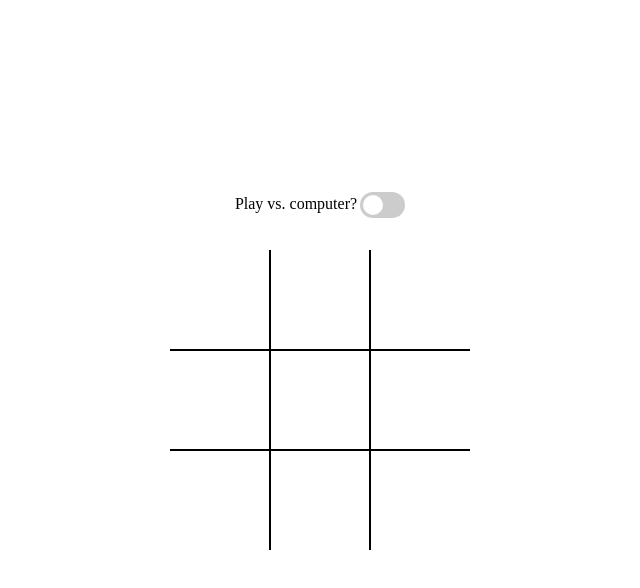
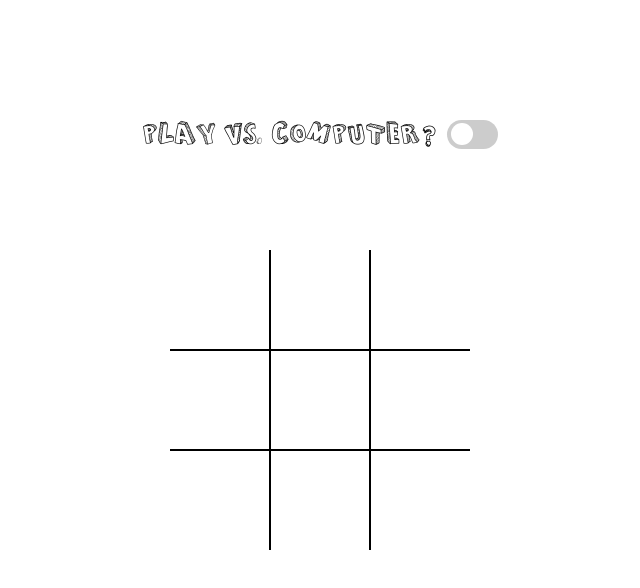
Before and after one commit to ericchan4/tic-tac-toe, a website: page index.html in a window 1280 px wide. Shown: the whole page, without its empty margins (320-960 px from the left). Drawn offline with Linux system fonts and the light colour scheme.

Commit message:
styled toggle button and text

```diff
--- a/index.html
+++ b/index.html
@@ -14,7 +14,7 @@
 <body>
     <div class="tic-tac-toe">
         <div class="pve-toggle">
-            <div class="pve-text">Play vs. computer?</div>
+            <div class="pve-text">PLAY VS. COMPUTER?</div>
             <label class="switch">
                 <input type="checkbox">
                 <span class="slider round"></span>
--- a/styles.css
+++ b/styles.css
@@ -11,6 +11,11 @@
 
 body {
     margin: 0;
+}
+
+@font-face {
+    font-family: cartoonBlocks;
+    src: url(font/From-Cartoon-Blocks.ttf);
 }
 
 .board {
@@ -123,14 +128,17 @@ body {
     color: white;
     font-size: 5rem;
     flex-direction: column;
+    font-family: cartoonBlocks;
 }
 
 .winning-message button {
     font-size: 3rem;
+    font-family: cartoonBlocks;
     background-color: white;
     border: 1px solid black;
     padding: 0.25em 0.5em;
     cursor: pointer;
+    border-radius: 5%;
 }
 
 .winning-message button:hover {
@@ -147,8 +155,8 @@ body {
 .switch {
     position: relative;
     display: inline-block;
-    width: 45px;
-    height: 26px;
+    width: 51px;
+    height: 29px;
 }
 
 /* Hide default HTML checkbox */
@@ -174,32 +182,32 @@ body {
 .slider:before {
     position: absolute;
     content: '';
-    height: 20px;
-    width: 20px;
-    left: 3px;
-    bottom: 3px;
+    height: 22px;
+    width: 22px;
+    left: 4px;
+    bottom: 4px;
     background-color: white;
     -webkit-transition: 0.4s;
     transition: 0.4s;
 }
 
 input:checked + .slider {
-    background-color: #2196f3;
+    background-color: #5bc236;
 }
 
 input:focus + .slider {
-    box-shadow: 0 0 1px #2196f3;
+    box-shadow: 0 0 1px #5bc236;
 }
 
 input:checked + .slider:before {
-    -webkit-transform: translateX(20px);
-    -ms-transform: translateX(20px);
-    transform: translateX(20px);
+    -webkit-transform: translateX(22px);
+    -ms-transform: translateX(22px);
+    transform: translateX(22px);
 }
 
 /* Rounded sliders */
 .slider.round {
-    border-radius: 26px;
+    border-radius: 28px;
 }
 
 .slider.round:before {
@@ -214,10 +222,12 @@ input:checked + .slider:before {
 .pve-toggle {
     display: flex;
     position: absolute;
-    top: calc(100vh * 0.24);
+    top: calc(100vh * 0.15);
 }
 
 .pve-text {
-    margin-top: 3px;
-    margin-right: 3px;
+    margin-top: -0.25rem;
+    margin-right: 0.5rem;
+    font-size: 2rem;
+    font-family: cartoonBlocks;
 }
```
